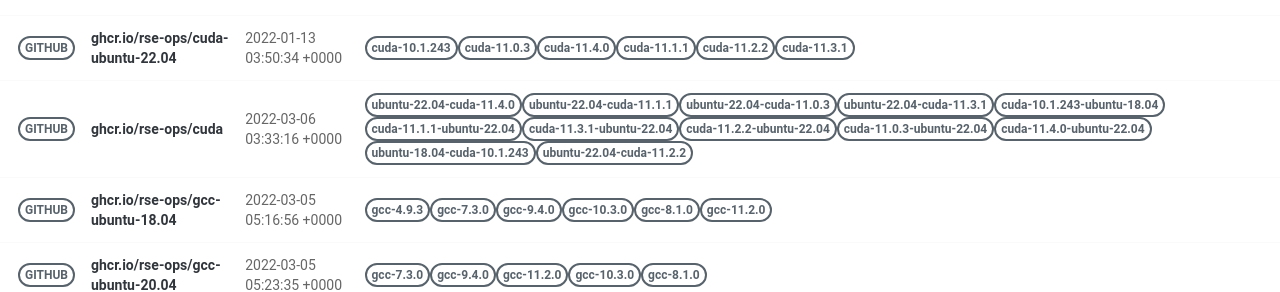
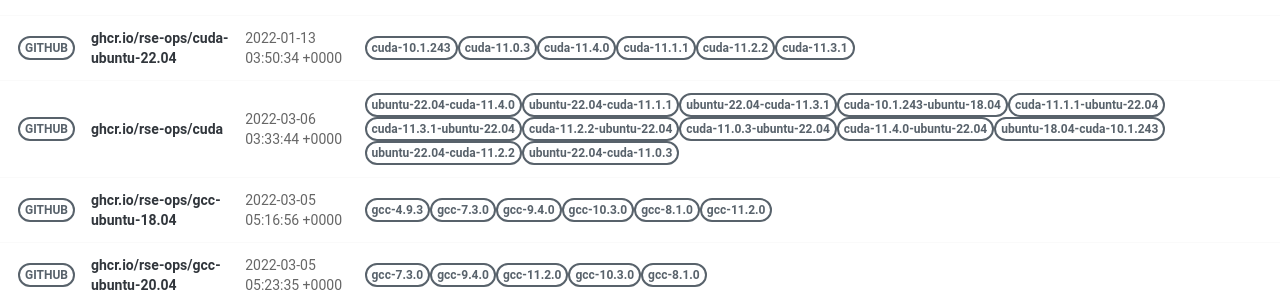
Before and after one commit to rse-ops/docker-images, a Jekyll site: the page built from pages/index.md, in a window 1280 px wide. Shown: the part 414-706 px from the top of the page. Built offline with Jekyll 4.4.1, drawn with Linux system fonts in a browser that asks for light colours; nearby versions of some CDN libraries.

Commit message:
Automated push to update library 2022-03-06

```diff
--- a/_library/ghcr.io-rse-ops-cuda.md
+++ b/_library/ghcr.io-rse-ops-cuda.md
@@ -1,7 +1,7 @@
 ---
 layout: container
 name: ghcr.io/rse-ops/cuda
-updated_at: 2022-03-06 03:33:16.111805
+updated_at: 2022-03-06 03:33:44.687497
 
 
 container_url: https://github.com/orgs/rse-ops/packages/container/package/cuda
```
Also changed, not shown: other parts of _library/ghcr.io-rse-ops-cuda.md (+3 -3 lines).
